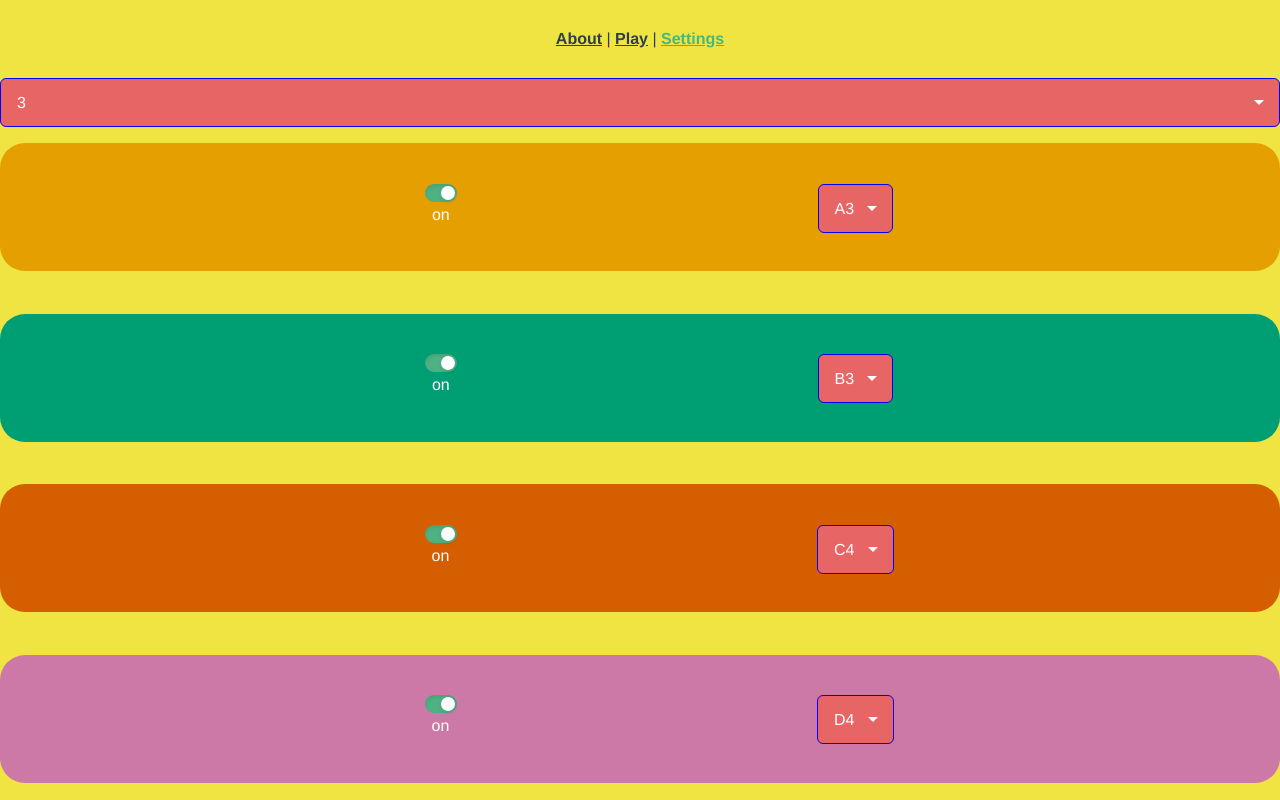
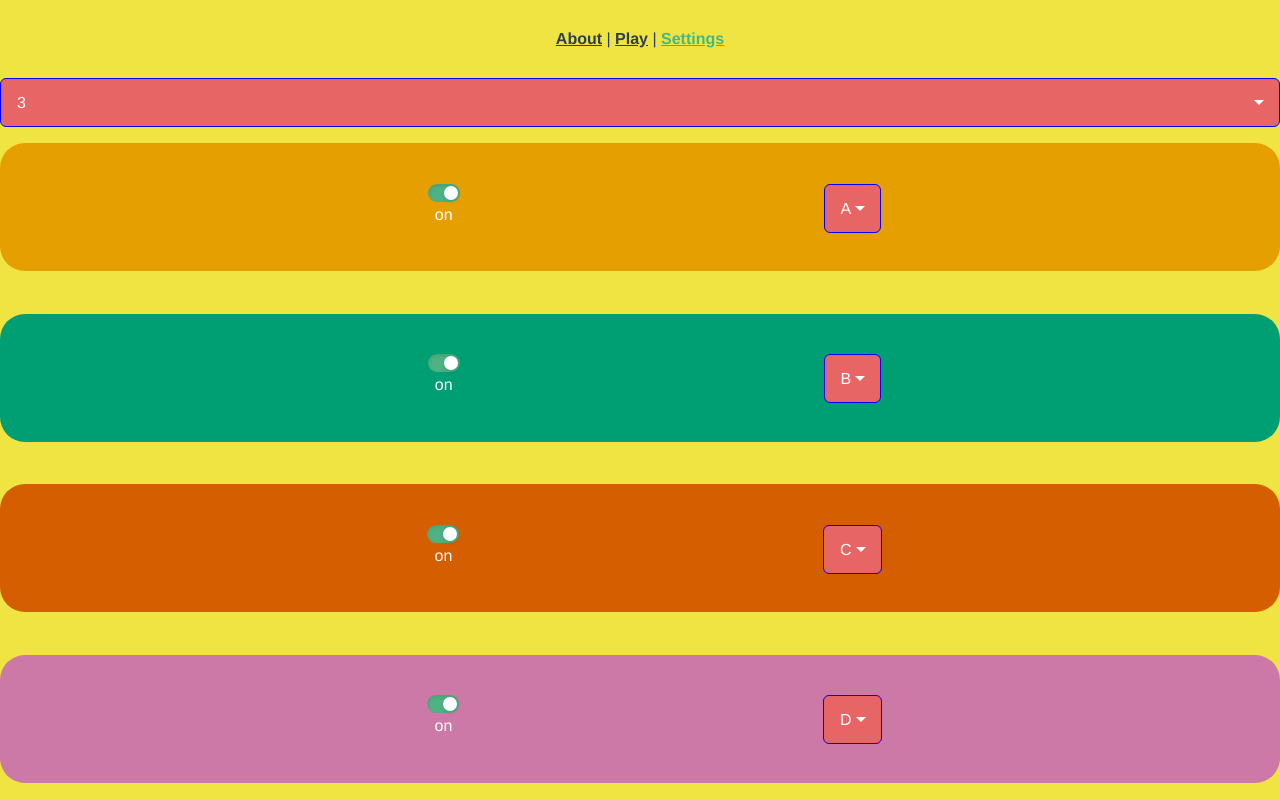
Before and after one commit to gawainhewitt/orchlab-strings, a Vue app: page /settings in a window 1280 px wide. Built offline with nearby package versions, Linux system fonts and the light colour scheme; what vue3-touch-events would draw is missing.

Commit message:
can change octave

```diff
--- a/src/components/StringSettings.vue
+++ b/src/components/StringSettings.vue
@@ -12,7 +12,7 @@
         <div>
           <DropDown
             :options=currentScale
-            :default=note
+            :default=currentNote
             @input="changeNote"
           />
         </div>
@@ -36,12 +36,14 @@
       active: Boolean,
       number: Number,
       updateStrings: Function,
-      note: String
+      note: String,
+      octave: String
     },
     data() {
       return {
         onOrOff: "on",
-        currentScale: ["C3", "D3", "E3", "F3", "G3", "A3", "B3"]
+        currentScale: ["C", "D", "E", "F", "G", "A", "B"],
+        currentNote: [...this.note][0]
       }
     },
     methods: {
@@ -50,7 +52,7 @@
         this.onOrOff = value ? "on" : "off"
       },
       changeNote(note) {
-        this.updateStrings(this.number, "note", note)
+        this.updateStrings(this.number, "note", note + this.octave)
       }
     },
     computed: {
--- a/src/views/SettingsView.vue
+++ b/src/views/SettingsView.vue
@@ -3,8 +3,8 @@
     <div></div>
     <DropDown
       :options=octaves
-      :default='3'
-      @input=octave
+      :default="octave"
+      @input="changeOctave($event, 'octave')"
     />
     <div>
     </div>
@@ -18,6 +18,7 @@
       :number="strings[i].string"
       :note="strings[i].note"
       :updateStrings="updateStrings"
+      :octave="octave"
       ></StringSettings>
   </div>
 
@@ -38,15 +39,25 @@
     },
     data() {
       return {
-        octaves: ['1', '2', '3', '4', '5', '6', '7'],
-
+        octaves: ['1', '2', '3', '4', '5', '6', '7']
       }
     },
+    methods: {
+      changeOctave(value) {
+        for(let i = 0; i < this.strings.length; i++){
+            const whichNote = [...this.strings[i].note]
+            const note = whichNote[0];
+            const octave = value;
+            this.updateStrings(i, "note", `${note}${octave}`);
+          }
+      }
+
+    },
     computed: {
-      octave(value) {
-
-        console.log(value)
-      }
+      octave() {
+          let whichOctave = [...this.strings[0].note]
+          return whichOctave[1];
+        }
     }
 
   }
```
